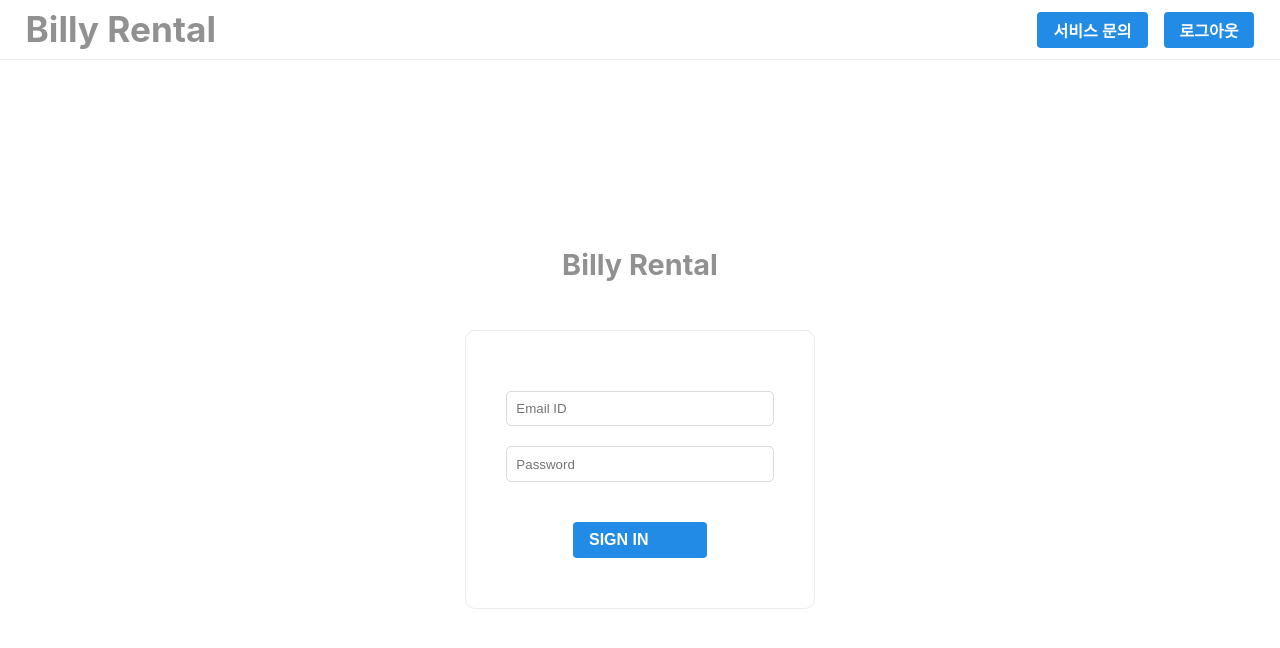
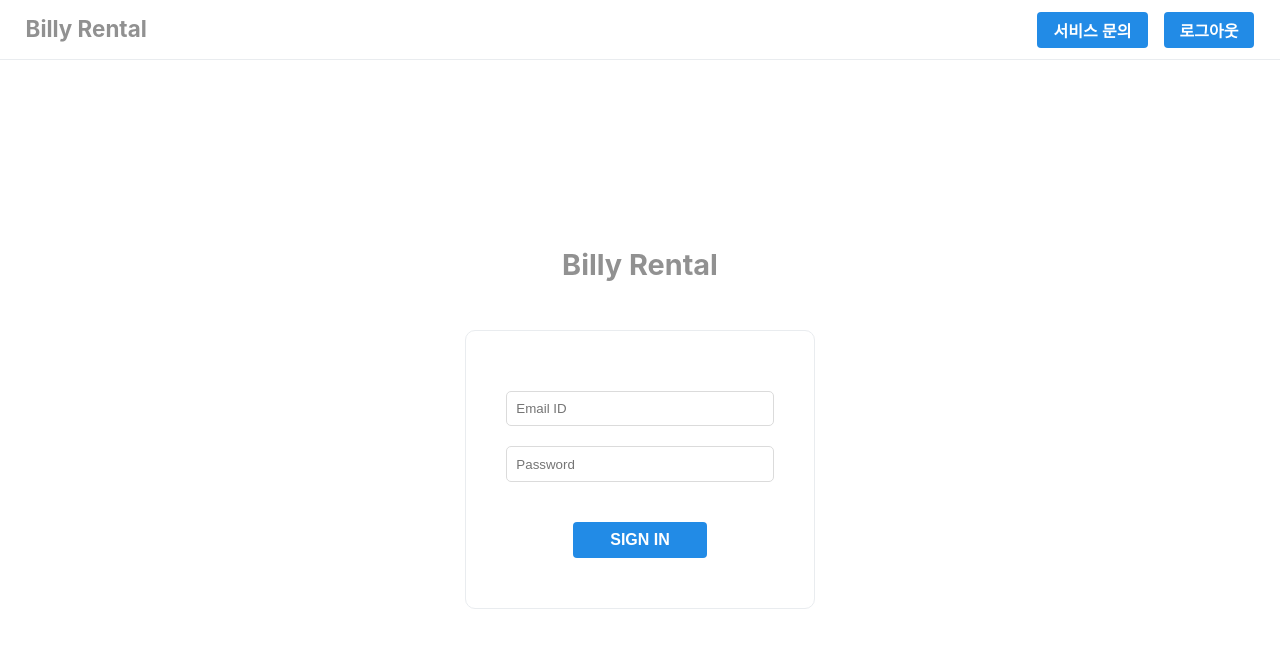
Before and after one commit to Jess2/billy, a React (Create React App) app: page / in a window 1280 px wide. Shown: the top 648 px of the page. Built offline with nearby package versions, Linux system fonts and the light colour scheme.

Commit message:
style: 스타일 정리

```diff
--- a/src/common/component/Button.js
+++ b/src/common/component/Button.js
@@ -67,8 +67,7 @@ const fullWidthStyle = css`
 
 const StyledButton = styled.button`
   /* 공통 스타일 */
-  display: inline-flex;
-  align-items: center;
+  display: inline-block;
   outline: none;
   border: none;
   border-radius: 4px;
@@ -77,6 +76,7 @@ const StyledButton = styled.button`
   cursor: pointer;
   padding-left: 1rem;
   padding-right: 1rem;
+  text-align: center;
 
   /* 크기 */
   ${sizeStyles}
--- a/src/common/component/GlobalStyles.js
+++ b/src/common/component/GlobalStyles.js
@@ -9,6 +9,7 @@ const globalStyles = createGlobalStyle`
   body{
     font-family: -apple-system, BlinkMacSystemFont, 'Segoe UI', Roboto, Oxygen, Ubuntu, Cantarell, 'Open Sans', 'Helvetica Neue', sans-serif;
     font-size: 14px;
+    min-width: 500px;
   }
   a {
     text-decoration: none;
@@ -44,5 +45,10 @@ const globalStyles = createGlobalStyle`
   .btn--basic {
     background-color: yellow;
   }
+  a, button {
+    &:focus {
+      outline: none;
+    }
+  }
 `;
 export default globalStyles;
--- a/src/common/container/Header.js
+++ b/src/common/container/Header.js
@@ -32,7 +32,7 @@ export default function Header() {
     background-color: #ffffff;
     border-bottom: 1px solid #e9ecef;
 
-    h1 {
+    h5 {
       color: #919191;
     }
   `;
@@ -40,9 +40,9 @@ export default function Header() {
   return (
     <StyledHeader>
       <div>
-        <h1>
+        <h5>
           <Link to="/">Billy Rental</Link>
-        </h1>
+        </h5>
       </div>
       <div>
         <Button onClick={onClickHelp}>서비스 문의</Button>
```
Also changed, not shown: src/App.js (+8 -7 lines).
